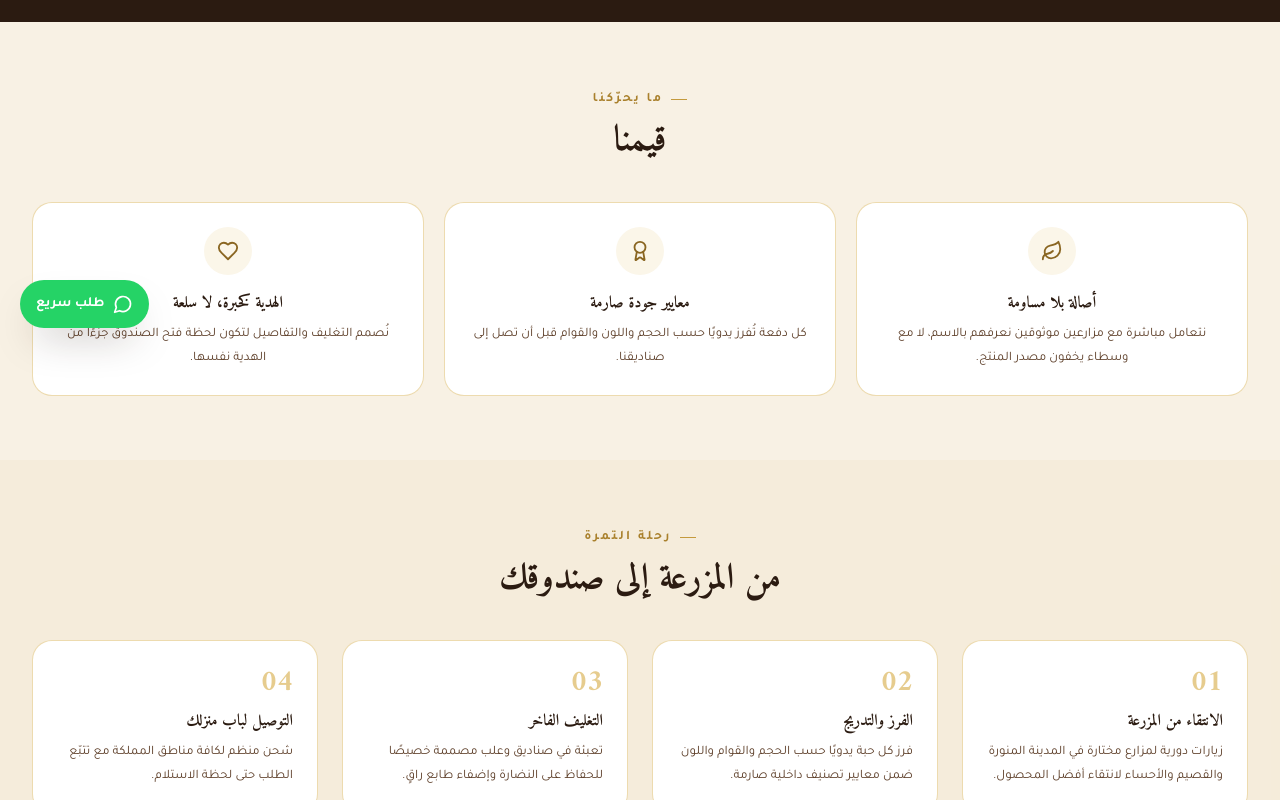
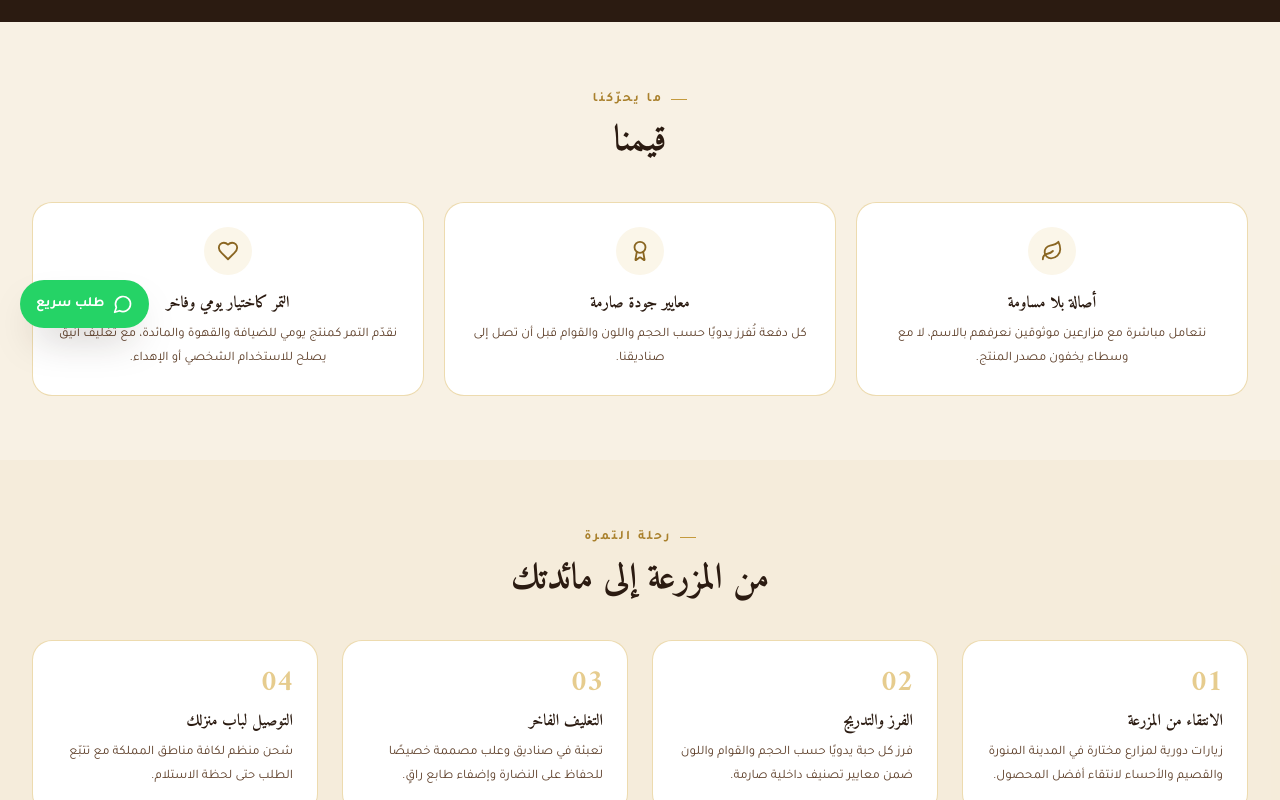
Before and after one commit to yusefsaud/juthoor-al-tumoor, a Next.js app: page /about in a window 1280 px wide. Shown: the part 452-1252 px from the top of the page. Built offline with nearby package versions, Linux system fonts and the light colour scheme.

Commit message:
update about page for mithwaq positioning

```diff
--- a/src/app/about/page.tsx
+++ b/src/app/about/page.tsx
@@ -16,8 +16,8 @@ const values = [
   },
   {
     icon: Heart,
-    title: "الهدية كخبرة، لا سلعة",
-    text: "نُصمم التغليف والتفاصيل لتكون لحظة فتح الصندوق جزءًا من الهدية نفسها.",
+    title: "التمر كاختيار يومي وفاخر",
+    text: "نقدّم التمر كمنتج يومي للضيافة والقهوة والمائدة، مع تغليف أنيق يصلح للاستخدام الشخصي أو الإهداء.",
   },
 ];
 
@@ -69,7 +69,7 @@ export default function AboutPage() {
 
       <section className="bg-sand-200/40 py-16">
         <Container>
-          <SectionHeading eyebrow="رحلة التمرة" title="من المزرعة إلى صندوقك" />
+          <SectionHeading eyebrow="رحلة التمرة" title="من المزرعة إلى مائدتك" />
           <div className="mt-10 grid gap-6 sm:grid-cols-2 lg:grid-cols-4">
             {journeySteps.map((step, i) => (
               <div key={step.title} className="relative rounded-xl2 border border-gold-200/70 bg-white p-6">
```
